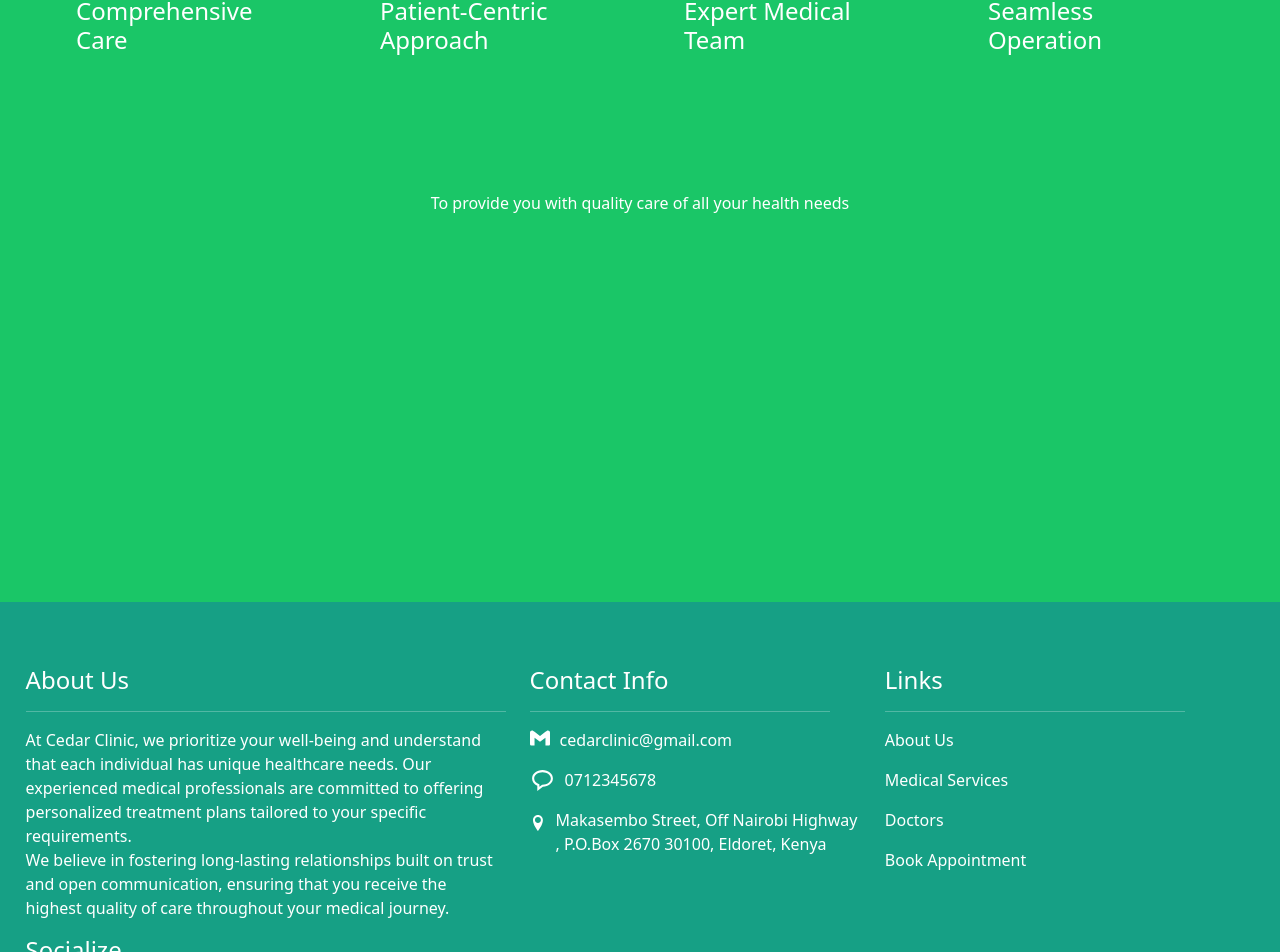
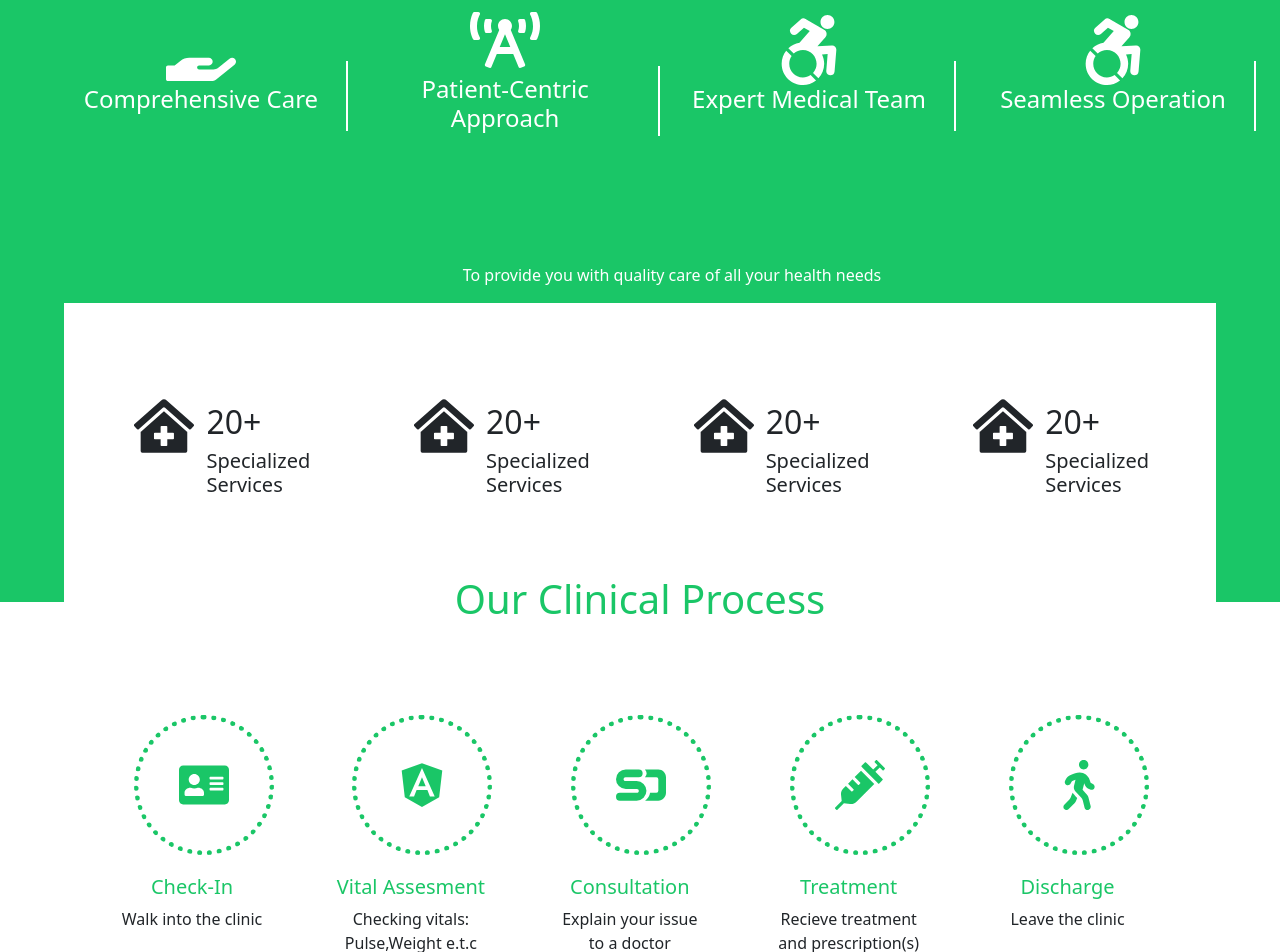
Before and after one commit to Marcelkibor/Cedar-Clinic, a React (Vite) app: page /about-us in a window 1280 px wide. Shown: the part 1163-2115 px from the top of the page. Built offline with nearby package versions, Linux system fonts and the light colour scheme.

Commit message:
rotating clinical process div

```diff
--- a/package.json
+++ b/package.json
@@ -14,7 +14,7 @@
     "react": "^18.2.0",
     "react-bootstrap": "^2.7.4",
     "react-dom": "^18.2.0",
-    "react-icons": "^4.8.0",
+    "react-icons": "^4.10.1",
     "react-router-dom": "^6.11.2",
     "react-slick": "^0.29.0",
     "slick-carousel": "^1.8.1"
--- a/src/App.css
+++ b/src/App.css
@@ -1,3 +1,42 @@
+.rotating-div {
+  position: relative;
+  display: flex;
+  align-items: center;
+  justify-content: center;
+  width: 140px;
+  height: 140px;
+}
+
+.rotating-border {
+  position: absolute;
+  top: 0;
+  left: 0;
+  width: 100%;
+  height: 100%;
+  border: 5px dotted #00c056e5;
+  border-radius: 50%;
+}
+
+.rotating-div:hover .rotating-border {
+  animation: rotate 10s infinite linear;
+}
+
+@keyframes rotate {
+  from {
+    transform: rotate(0deg);
+  }
+  to {
+    transform: rotate(360deg);
+  }
+}
+
+.rotating-div p {
+  position: relative;
+  z-index: 1;
+  text-align: center;
+}
+
+
 .main-service-card{
   height: 300px !important;
   margin-left: 10px !important;
--- a/src/components/AboutUs.tsx
+++ b/src/components/AboutUs.tsx
@@ -1,9 +1,9 @@
-import React from 'react'
-import Navigation from './Layouts/NavigationBar'
-import ServicesHeader from './Services/ServicesHeader'
-import Pic from '../assets/doc.png'
-import { Row,Col } from 'react-bootstrap'
-import Footer from './Layouts/Footer'
+import { FaHandHolding,FaSyringe,FaSpeakerDeck,FaWalking,FaBroadcastTower,FaAddressCard,FaAccessibleIcon, FaClinicMedical,FaAngular } from 'react-icons/fa';
+import Navigation from './Layouts/NavigationBar';
+import ServicesHeader from './Services/ServicesHeader';
+import Pic from '../assets/doc.png';
+import { Row,Col } from 'react-bootstrap';
+import Footer from './Layouts/Footer';
 const AboutUs = () => {
     const coreValues = ['Patient-Centered Care','Excellence','Integrity','Collaboration','Teamwork']
   return (
@@ -49,34 +49,162 @@ const AboutUs = () => {
                 <h1>Why Choose Us</h1>
                 <p> Our experienced team will ensure that your health and well-being are our top priorities.</p>
             </div>
-            <Row style = {{margin:'5% 0% 0% 5%', color:'white'}}>
+            <Row style = {{margin:'10% 0% 0% 5%', color:'white'}}>
               <Col>
-              <h4>
-              Comprehensive <br></br> Care
-              </h4>
+                    <div style={{ textAlign: 'left', display: 'flex', justifyContent: 'center', alignItems: 'center' }}>
+                    <div style={{ marginTop:'-20%',display: 'block', textAlign: 'center' }}>
+                        <FaHandHolding size={70} />
+                        <h4 style={{ textAlign: 'center' }}>Comprehensive Care</h4>
+                    </div>
+                    <div style={{ marginLeft: '10%', width: '2px', backgroundColor: 'white', height: '70px' }}></div>
+                    </div>
               </Col>
               <Col>
+              <div style = {{display:'flex',justifyContent:'center',alignItems:'center'}}>
+              <div style={{ marginTop:'-20%',display: 'block', textAlign: 'center' }}>
+                <FaBroadcastTower size={70}/>
               <h4>
-              Patient-Centric <br></br> Approach
+              Patient-Centric Approach
               </h4>
+              </div>
+
+              <div style={{marginLeft:'10%',width:'2px', backgroundColor:'white',height:'70px'}}></div>
+              </div>
               </Col>
               <Col>
+              <div style = {{display:'flex',justifyContent:'center',alignItems:'center'}}>
+              <div style={{ marginTop:'-20%',display: 'block', textAlign: 'center' }}>
+                <FaAccessibleIcon size={70}/>
               <h4>
-              Expert Medical<br></br> Team
+              Expert Medical Team
               </h4>
+              </div>
+
+              <div style={{marginLeft:'10%',width:'2px', backgroundColor:'white',height:'70px'}}></div>
+              </div>
               </Col>
               <Col>
+              <div style = {{display:'flex',justifyContent:'center',alignItems:'center'}}>
+              <div style={{ marginTop:'-20%',display: 'block', textAlign: 'center' }}>
+              <FaAccessibleIcon size={70}/>
               <h4>
-              Seamless <br></br> Operation
+              Seamless Operation
               </h4>
+              </div>
+              <div style={{marginLeft:'10%',width:'2px', backgroundColor:'white',height:'70px'}}></div>
+              </div>
               </Col>
-            </Row>
-            <div style = {{color:'white',textAlign:'center',margin:'10% 0% 0% 0%'}}>
+              <div style = {{color:'white',textAlign:'center',margin:'10% 0% 0% 0%'}}>
                 <p>To provide you with quality care of all your health needs</p>
             </div>
+            </Row>
+            <div style={{marginLeft:'5%',width:'90vw',height:'fit-content',background:'white'}}>
+            <Row style={{padding:'5% 0% 0% 5%'}}>
+                        <Col>
+                        <div style = {{margin:'12% 0% 0% 5%', display:'flex'}}>
+                        <FaClinicMedical color = '' size = {70}/>
+                        <div style = {{display:'block',margin:'5%'}}>
+                            <h2 >20+</h2>
+                        <h5>Specialized Services</h5>
+                        </div>
+
+                        </div>
+                        </Col>
+                        <Col>
+                        <div style = {{margin:'12% 0% 0% 5%', display:'flex'}}>
+                        <FaClinicMedical color = '' size = {70}/>
+                        <div style = {{display:'block',margin:'5%'}}>
+                            <h2 >20+</h2>
+                        <h5>Specialized Services</h5>
+                        </div>
+                        </div>
+                        </Col>
+                        <Col>
+                        <div style = {{margin:'12% 0% 0% 5%', display:'flex'}}>
+                        <FaClinicMedical color = '' size = {70}/>
+                        <div style = {{display:'block',margin:'5%'}}>
+                            <h2 >20+</h2>
+                        <h5>Specialized Services</h5>
+                        </div>
+                        </div>
+                        </Col>
+                        <Col>
+                        <div style = {{margin:'12% 0% 0% 5%', display:'flex'}}>
+                        <FaClinicMedical color = '' size = {70}/>
+                        <div style = {{display:'block',margin:'5%'}}>
+                            <h2 >20+</h2>
+                        <h5>Specialized Services</h5>
+                        </div>
+                        </div>
+                        </Col>
+                    </Row>
+                <div style ={{textAlign:'center', paddingTop:'5%',color:'#00c056e5'}}>
+                    <h1>Our Clinical Process</h1>
+                </div>
+                <Row style={{margin:'8% 0% 0% 5%'}}>
+                <Col>
+  <div className='rotating-div'>
+    <div className='rotating-border'></div>
+   <FaAddressCard size = {50} color = '#00c056e5'/>
+  </div>
+  <div style={{textAlign:'center',margin:'10% 0% 0% -40%'}}>
+    <h5 style={{color:'#00c056e5'}}>Check-In</h5>
+    <p>Walk into the clinic</p>
+  </div>
+</Col>
+
+  <Col>
+    <div className='rotating-div'>
+        <div className='rotating-border'>
         </div>
-        <Footer/>
+        <FaAngular size = {50} color = '#00c056e5'/>
     </div>
+    <div style={{textAlign:'center',margin:'10% 0% 0% -40%'}}>
+    <h5 style={{color:'#00c056e5'}}>Vital Assesment</h5>
+    <p>Checking vitals:<br></br>Pulse,Weight e.t.c</p>
+  </div>
+  </Col>
+  <Col>
+    <div className='rotating-div'>
+    <div className='rotating-border'>
+    </div>
+    <FaSpeakerDeck size = {50} color = '#00c056e5'/>
+    </div>
+    <div style={{textAlign:'center',margin:'10% 0% 0% -40%'}}>
+    <h5 style={{color:'#00c056e5'}}>Consultation</h5>
+    <p>Explain your issue<br></br> to a doctor</p>
+  </div>
+  </Col>
+  <Col>
+    <div className='rotating-div'>
+    <div className='rotating-border'>
+    </div>
+    <FaSyringe size = {50} color = '#00c056e5'/>
+    </div>
+    <div style={{textAlign:'center',margin:'10% 0% 0% -40%'}}>
+    <h5 style={{color:'#00c056e5'}}>Treatment</h5>
+    <p>Recieve treatment <br></br>and prescription(s)</p>
+  </div>
+  </Col>
+  <Col>
+    <div className='rotating-div'>
+    <div className='rotating-border'>
+    </div>
+    <FaWalking size = {50} color = '#00c056e5' />
+    </div>
+    <div style={{textAlign:'center',margin:'10% 0% 0% -40%'}}>
+    <h5 style={{color:'#00c056e5'}}>Discharge</h5>
+    <p>Leave the clinic</p>
+  </div>
+  </Col>
+</Row>
+
+                </div>
+                <Footer/>
+            </div>
+
+        </div>
+
   )
 }
 
```
Also changed, not shown: 1 other file (tests, documents, lock files or other folders).
